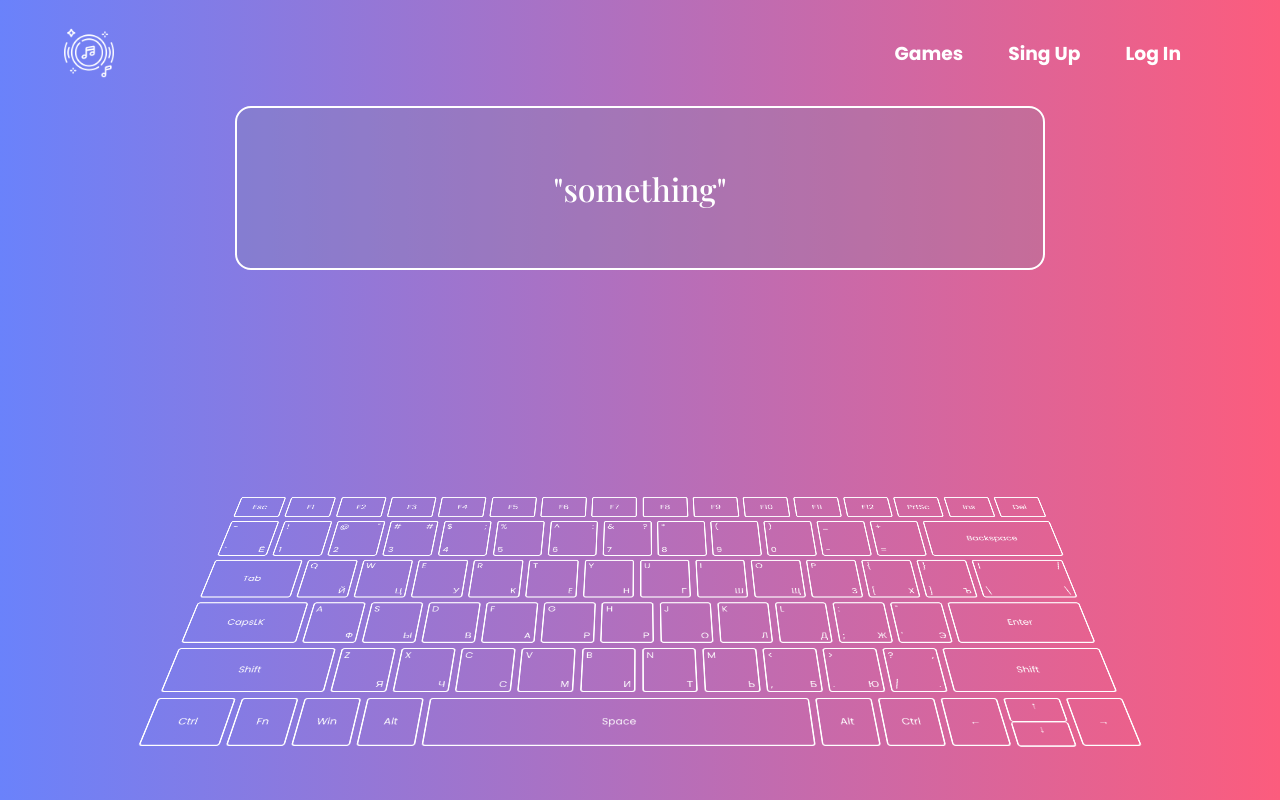
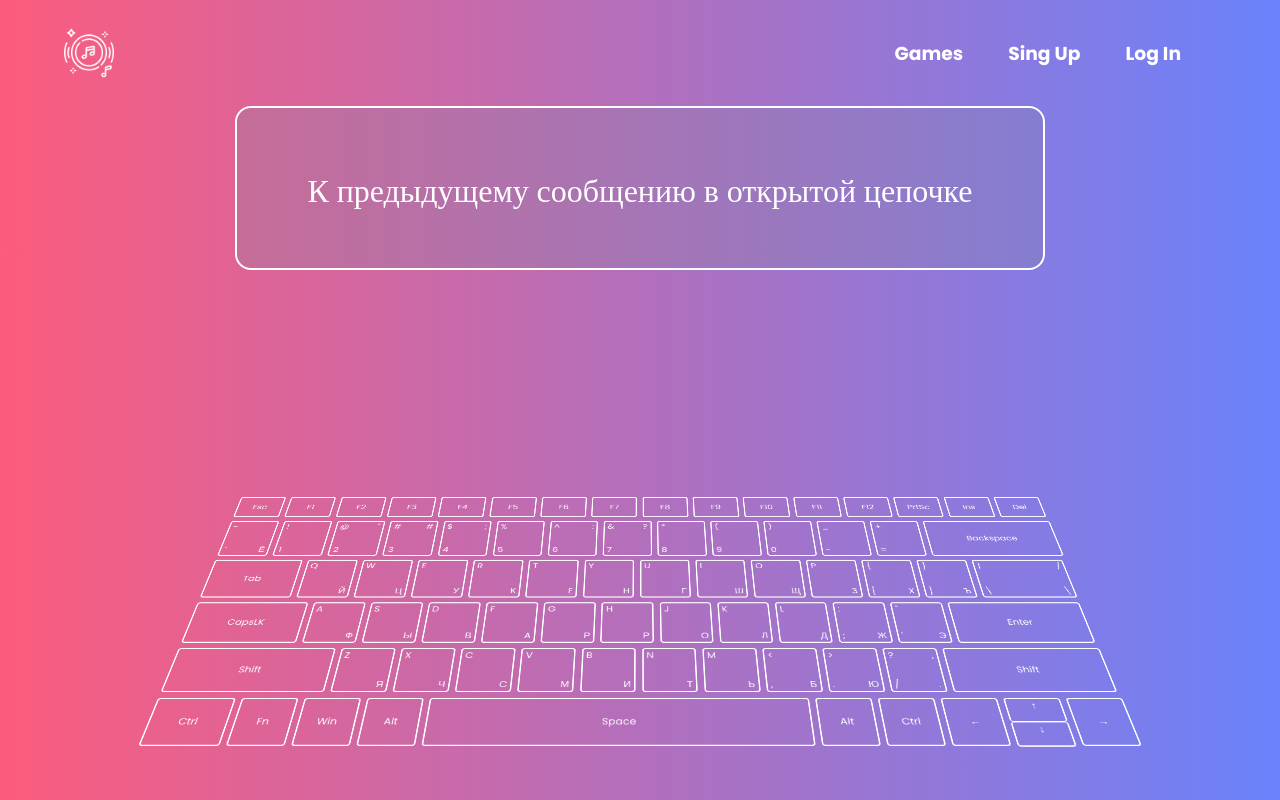
Before and after one commit to dilnazZhumabaikyzy/shortcut-piano, a React (Create React App) app: page /play in a window 1280 px wide. Built offline with nearby package versions, Linux system fonts and the light colour scheme.

Commit message:
gradient fix

```diff
--- a/src/App.css
+++ b/src/App.css
@@ -2,7 +2,7 @@
 body{
    background: #FC5C7D;  /* fallback for old browsers */
    background: linear-gradient(to right, #6A82FB, #FC5C7D); /* W3C, IE 10+/ Edge, Firefox 16+, Chrome 26+, Opera 12+, Safari 7+ */
-   background: -webkit-linear-gradient(to right, #6A82FB, #FC5C7D);  /* Chrome 10-25, Safari 5.1-6 */
+   background: -webkit-linear-gradient(180deg, #6A82FB, #FC5C7D);  /* Chrome 10-25, Safari 5.1-6 */
   /* background-image: url('./assets/images/luke-chesser-IGtutkXikuc-unsplash.jpg'); */
    font-family: 'Poppins', sans-serif;
     color: #fff;
@@ -250,3 +250,13 @@ html{
   color:#fff;
   background-color: #009dff;;
 }
+
+.testStyle {
+  opacity: 0;
+  background-color: #FC5C7D;
+  transition: all 0.5s linear;
+}
+.default{
+  opacity: 1;
+  transition: all 0.25s linear;
+}
--- /dev/null
+++ b/src/Context.js
@@ -0,0 +1,4 @@
+
+import { createContext } from 'react';
+
+export const CurrentI = createContext({});
--- a/src/components/infoblock/index.jsx
+++ b/src/components/infoblock/index.jsx
@@ -1,8 +1,29 @@
+import { UserContext } from "../..";
+import { useState, createContext, useContext, useEffect } from "react";
+import { ProgressContext } from "../playArea";
 
 export const Infoblock = () => {
+  const currentCommands = useContext(UserContext);
+  const {n} = useContext(ProgressContext);
+  // console.log(n);
+  const [style, setStyle] = useState("default");
+  useEffect(() => {
+    //Runs on the first render
+    //And any time any dependency value changes
+    console.log("useEffect fired");
+    fireAnim();
+  }, [n]);
+
+  function fireAnim(){
+      setStyle("testStyle");
+      setTimeout((
+      )=>{ setStyle("default");}, 500);
+  }
+
   return (
-    <div className="infoblock">
-     "something"
+    <div className= {`infoblock ${style}`}
+    >
+     {currentCommands[n.indexOrder].description}
     </div>
   )
 }
--- a/src/components/keyboard/index.jsx
+++ b/src/components/keyboard/index.jsx
@@ -1,11 +1,16 @@
 import { keyboard } from '@testing-library/user-event/dist/keyboard';
-import { useEffect, useState } from 'react';
+import { useEffect, useState, useContext } from 'react';
 import { v4 as uuidv4 } from 'uuid';
 import './index.css';
 import audioPath from '../../assets/sounds/mixkit-losing-bleeps-2026.wav';
+import * as Tone from 'tone';
+
+import { ProgressContext } from '../playArea';
 
 
-import * as Tone from 'tone';
+
+
+
 // const audioTune = new Audio(audioPath);
 const audioTune = new Audio(audioPath);
 // create the piano and load 5 velocity steps
@@ -721,7 +726,7 @@ const row6 = [{
     code: 39
 }
 ];
-
+/////////////////////////////////
 
 const handleQuadrants = (quadrants) => {
     return Object.keys(quadrants).map((key) => (
@@ -730,16 +735,6 @@ const handleQuadrants = (quadrants) => {
 }
 
 /////////////////////////////////
-
-
-
-//   const [change, setChange] =useEffect();
-//   const funcChange = ()=>{
-//   setChange(
-//     {color: black}
-//   );
-//   }
-
 
 export const Keyboard = () => {
     useEffect(() => {
@@ -911,9 +906,18 @@ export const Keyboard = () => {
            },
 
           ];
-         let i = 0;
+
+
+
+       const { n, setN } = useContext(ProgressContext);
+
+
+       let i = 0;
+         const order =[{indexOrder: 0, id: 0}, {indexOrder: 0, id: 1}, {indexOrder: 1, id: 2}, {indexOrder: 0, id: 3}, {indexOrder: 2, id: 4}, {indexOrder: 3, id: 5}];
          const hbOrder = [hb[0],hb[0],hb[1],hb[0],hb[2],hb[3]];
-         let nowKey = hbOrder[i];
+         console.log(order[i]);
+         let nowKey = hb[order[i].indexOrder];
+
     function handleOrder(keycode){
         console.log("nowkey now is   ",nowKey, " ", keycode);
         if(keycode === nowKey.code){
@@ -930,7 +934,9 @@ export const Keyboard = () => {
             console.log("songend");
             i=0;
         };
-         nowKey=hbOrder[i];
+         nowKey= hb[order[i].indexOrder];
+
+         setN(order[i]);
     }
 
 
--- a/src/components/modules/index.js
+++ b/src/components/modules/index.js
@@ -0,0 +1,42 @@
+const shortcutsList = [
+    {description: "К предыдущему сообщению в открытой цепочке",
+    keys:["P"],
+    },
+    {description: "К следующему сообщению в открытой цепочке",
+    keys:["N"]},
+    {description: "Переместить курсор на панель инструментов",
+    keys:[","]},
+    {description: "Выбрать цепочку писем",
+    keys:["X"]},
+    {description: "Выбрать одну из пометок",
+    keys:["S"]},
+
+    {description: "К главному окну",
+    keys:["Shift","Esc"]},
+    {description: "К последнему чату или окну создания сообщения",
+    keys:["Esc"]},
+    {description: "К следующему чату или окну создания сообщения",
+    keys:["Ctrl", "."]},
+    {description: "К предыдущему чату или окну создания сообщения",
+    keys:["Ctrl",","]},
+    {description: "Открыть дополнительный адрес отправителя",
+    keys:["Ctrl", "Shift", "F"]},
+    {description: "Отправить",
+    keys:["Ctrl", "Ввод"]},
+    {description: "Добавить копию",
+    keys:["Ctrl","Shift","C"]},
+    {description: "Добавить скрытую копию",
+    keys:["Ctrl","Shift","C"]},
+    // {description: "",
+    // keys:["",],}
+    // {description: "",
+    // keys:["",],}
+    // {description: "",
+    // keys:["",],}
+    // {description: "",
+    // keys:["",],}
+];
+
+
+
+export {shortcutsList};
--- a/src/components/pages/instruction/index.jsx
+++ b/src/components/pages/instruction/index.jsx
@@ -1,47 +1,8 @@
 import { Header } from "../../header";
 import { Link } from "react-router-dom";
-const shortcutsList = [
-    {description: "К предыдущему сообщению в открытой цепочке",
-    keys:["P"],
-    },
-    {description: "К следующему сообщению в открытой цепочке",
-    keys:["N"]},
-    {description: "Переместить курсор на панель инструментов",
-    keys:[","]},
-    {description: "Выбрать цепочку писем",
-    keys:["X"]},
-    {description: "Выбрать одну из пометок",
-    keys:["S"]},
 
-    {description: "К главному окну",
-    keys:["Shift","Esc"]},
-    {description: "К последнему чату или окну создания сообщения",
-    keys:["Esc"]},
-    {description: "К следующему чату или окну создания сообщения",
-    keys:["Ctrl", "."]},
-    {description: "К предыдущему чату или окну создания сообщения",
-    keys:["Ctrl",","]},
-    {description: "Открыть дополнительный адрес отправителя",
-    keys:["Ctrl", "Shift", "F"]},
-    {description: "Отправить",
-    keys:["Ctrl", "Ввод"]},
-    {description: "Добавить копию",
-    keys:["Ctrl","Shift","C"]},
-    {description: "Добавить скрытую копию",
-    keys:["Ctrl","Shift","C"]},
-    // {description: "",
-    // keys:["",],}
-    // {description: "",
-    // keys:["",],}
-    // {description: "",
-    // keys:["",],}
-    // {description: "",
-    // keys:["",],}
-
-];
-
-const currentCommands = shortcutsList.slice(0,5);
-export const Instruction = ()=>{
+export const Instruction = (props)=>{
+   const currentCommands = props.currentCommands;
   return (
     <>
     <div className='container'>
--- a/src/components/pages/play-page/index.jsx
+++ b/src/components/pages/play-page/index.jsx
@@ -6,12 +6,13 @@ import {Footer} from '../../footer';
 import {PlayArea} from '../../playArea';
 
 
-function Play() {
+function Play(props) {
+  const currentCommands = props.currentCommands;
   return (
   <>
     <div className='container'>
       <Header></Header>
-      <PlayArea></PlayArea>
+      <PlayArea currentCommands = {currentCommands}></PlayArea>
      </div>
       {/* <Footer></Footer> */}
   </>
--- a/src/components/playArea/index.jsx
+++ b/src/components/playArea/index.jsx
@@ -1,11 +1,18 @@
 import { Keyboard } from "../keyboard";
 import { Infoblock } from "../infoblock";
+import { useContext,createContext,useState } from "react";
 
-export const PlayArea = () => {
+export const ProgressContext = createContext();
+
+export const PlayArea = (props) => {
+  const [n, setN] = useState({indexOrder: 0, id: 0});
+  const value = {n, setN};
   return (
+    <ProgressContext.Provider value={value}>
     <div className="field">
-      <Infoblock/>
+      <Infoblock />
       <Keyboard />
     </div>
+    </ProgressContext.Provider>
   );
 }
--- a/src/index.js
+++ b/src/index.js
@@ -6,54 +6,28 @@ import reportWebVitals from './reportWebVitals';
 import { BrowserRouter, Route, Routes } from 'react-router-dom';
 import Play  from './components/pages/play-page';
 import { Instruction } from './components/pages/instruction';
-const shortcutsList = [
-  {description: "К предыдущему сообщению в открытой цепочке",
-  keys:["P"],
-  },
-  {description: "К следующему сообщению в открытой цепочке",
-  keys:["N"]},
-  {description: "Переместить курсор на панель инструментов",
-  keys:[","]},
-  {description: "Выбрать цепочку писем",
-  keys:["X"]},
-  {description: "Выбрать одну из пометок",
-  keys:["S"]},
 
-  {description: "К главному окну",
-  keys:["Shift","Esc"]},
-  {description: "К последнему чату или окну создания сообщения",
-  keys:["Esc"]},
-  {description: "К следующему чату или окну создания сообщения",
-  keys:["Ctrl", "."]},
-  {description: "К предыдущему чату или окну создания сообщения",
-  keys:["Ctrl",","]},
-  {description: "Открыть дополнительный адрес отправителя",
-  keys:["Ctrl", "Shift", "F"]},
-  {description: "Отправить",
-  keys:["Ctrl", "Ввод"]},
-  {description: "Добавить копию",
-  keys:["Ctrl","Shift","C"]},
-  {description: "Добавить скрытую копию",
-  keys:["Ctrl","Shift","C"]},
-  // {description: "",
-  // keys:["",],}
-  // {description: "",
-  // keys:["",],}
-  // {description: "",
-  // keys:["",],}
-  // {description: "",
-  // keys:["",],}
+import { shortcutsList } from './components/modules';
+import { useState, createContext, useContext } from "react";
 
-];
+export const UserContext = React.createContext();
+
+let userProgress = 5;
+const currentCommands = shortcutsList.slice(0,userProgress);
+const currentI = 0;
+
+
 const root = ReactDOM.createRoot(document.getElementById('root'));
 root.render(
+  <UserContext.Provider value={currentCommands}>
   <BrowserRouter>
     <Routes>
       <Route path='/' element={<App/>} />
       <Route path='/play' element={<Play/>} />
-      <Route path='/instruction' element={<Instruction/>} />
+      <Route path='/instruction' element={<Instruction currentCommands ={currentCommands}/>} />
     </Routes>
   </BrowserRouter>
+  </UserContext.Provider>
 );
 
 // If you want to start measuring performance in your app, pass a function
```
